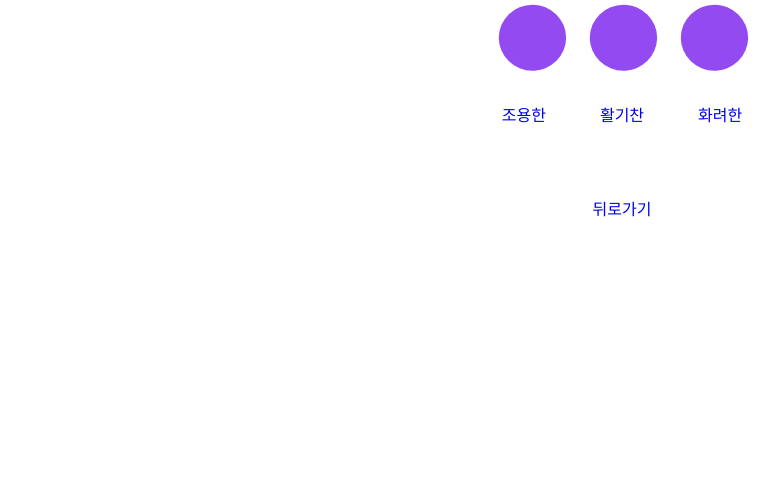
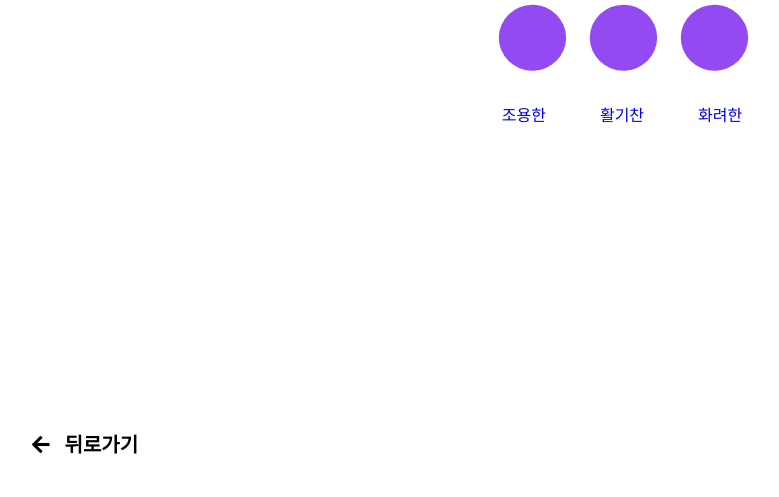
Before and after one commit to LIkelion-at-KOREATECH/PERFUME, a Django app: page /atm/ in a window 1280 px wide. Shown: the part 303-800 px from the top of the page, without its empty margins (18-797 px from the left). Run offline with Django 3.2, Linux system fonts and the light colour scheme; some libraries are stand-ins or nearby versions.

Commit message:
프론트엔드 수정
뒤로가기 버튼 추가, url연결, css수정

```diff
--- a/users/static/css/style.css
+++ b/users/static/css/style.css
@@ -62,3 +62,16 @@
     color: #A087C2;
     word-spacing: 50px;
 }
+
+/* 뒤로가기 버튼 */
+.back-btn {
+    position: fixed;
+    left: 50px;
+    bottom: 40px;
+    color: black;
+    font-size: 25px;
+    font-weight: 400;
+    font-family: Bold;
+    font-size: 20px;
+    padding: 0;
+}
--- a/users/templates/choose_atm.html
+++ b/users/templates/choose_atm.html
@@ -8,6 +8,8 @@
     <meta name="viewport" content="width=device-width, initial-scale=1.0">
     <title>Perfume_chooser</title>
     <link rel="stylesheet" href="{% static 'css/style.css' %}">
+    <!-- FontAwesome 아이콘 적용 -->
+    <link rel="stylesheet" href="https://cdnjs.cloudflare.com/ajax/libs/font-awesome/5.14.0/css/all.min.css">
     <style>
         div {
             text-align: center;
@@ -49,9 +51,12 @@
     </div>
     </div>
 
-    <div class="back">
-        <br><br><br>
-        <a href="{% url 'choose' %}">뒤로가기</a>
+    <!-- 뒤로가기 버튼 -->
+    <div>
+        <a class="back-btn" href="{% url 'choose' %}">
+            <span class="fas fa-arrow-left">&nbsp;&nbsp;&nbsp;뒤로가기</span>
+        </a>
+    </div>
 </body>
 
 </html>
--- a/users/templates/login.html
+++ b/users/templates/login.html
@@ -73,6 +73,7 @@
     &nbsp&nbsp&nbsp
     <a href="{% url 'policy' %}" class="sign-footer-left-item"><u>이용약관</u></a>
   </div>
+
 </footer>
 
 </html>
```
Also changed, not shown: users/static/css/signup.css (+14 -0 lines), users/templates/choose.html (+9 -0 lines), users/templates/signup.html (+12 -0 lines), db.sqlite3.
